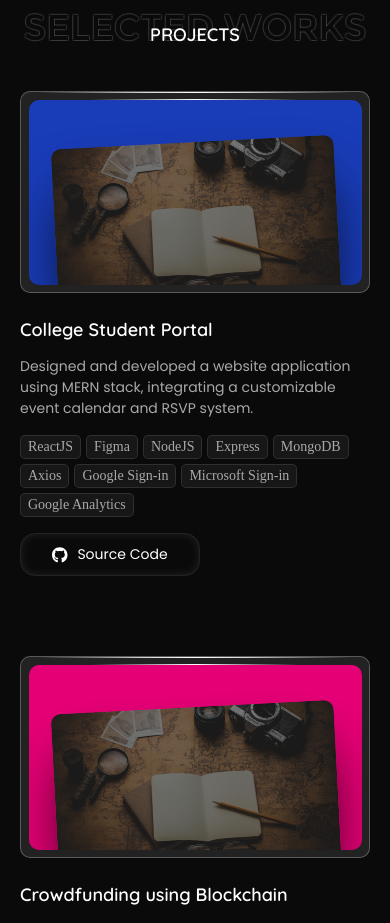
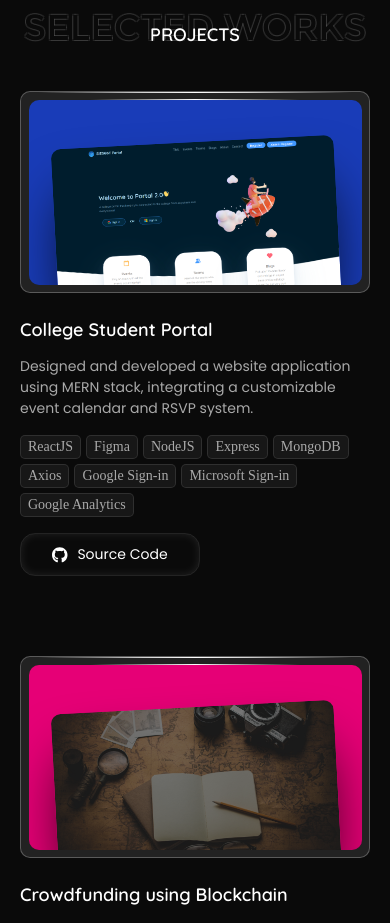
Before and after one commit to NidhishVyas/portfolio, a React (Create React App) app: page / in a window 390 px wide. Shown: the part 3060-3983 px from the top of the page. Built offline with nearby package versions, Linux system fonts and the light colour scheme.

Commit message:
Refactor ProjectListMobile component to dynamically load project images and remove unused Hero image import

```diff
--- a/src/Components/Project/ProjectListMobile.js
+++ b/src/Components/Project/ProjectListMobile.js
@@ -4,7 +4,7 @@ import { AnimatePresence, motion } from "framer-motion";
 import ProjectsData from "../../Data/ProjectsData";
 import Icon from "../Common/Icon";
 import TechStack from "../Common/TechStack";
-import Hero from "../../Images/hero.png";
+// import Hero from "../../Images/hero.png";
 import { ExternalLink } from "lucide-react";
 
 const ProjectDiv = styled(motion.div)`
@@ -159,7 +159,10 @@ const ProjectListMobile = () => {
           >
             <ProjectImgDiv>
               <ColorDiv style={{ backgroundColor: data.color }}>
-                <ProjectImage src={Hero} alt={data.name} />
+                <ProjectImage
+                  src={require(`../../Images/${data.image}`)}
+                  alt={data.name}
+                />
               </ColorDiv>
             </ProjectImgDiv>
             <ProjectName>{data.name}</ProjectName>
```
